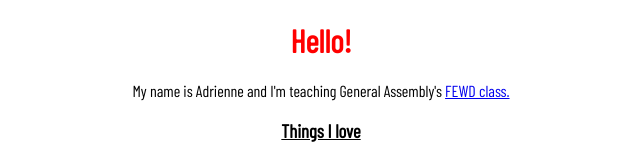
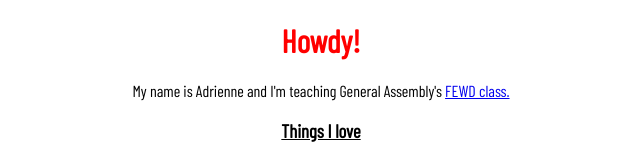
Before and after one commit to adrindgdev/adrindgdev.github.io, a plain HTML site: page index.html in a window 1280 px wide. Shown: the top 160 px of the page, 319-959 px from the left. Drawn offline with nearby package versions, Linux system fonts and the light colour scheme.

Commit message:
Changed text on index.html

```diff
--- a/index.html
+++ b/index.html
@@ -6,7 +6,7 @@
 	<link rel="stylesheet" type="text/css" href="style.css">
 </head>
 <body>
-	<h1>Hello!</h1>
+	<h1>Howdy!</h1>
 	<p>My name is Adrienne and I'm teaching General Assembly's <a href="http://sf-fewd.surge.sh">FEWD class.</a></p>
 
 	<h3>Things I love</h3>
```
